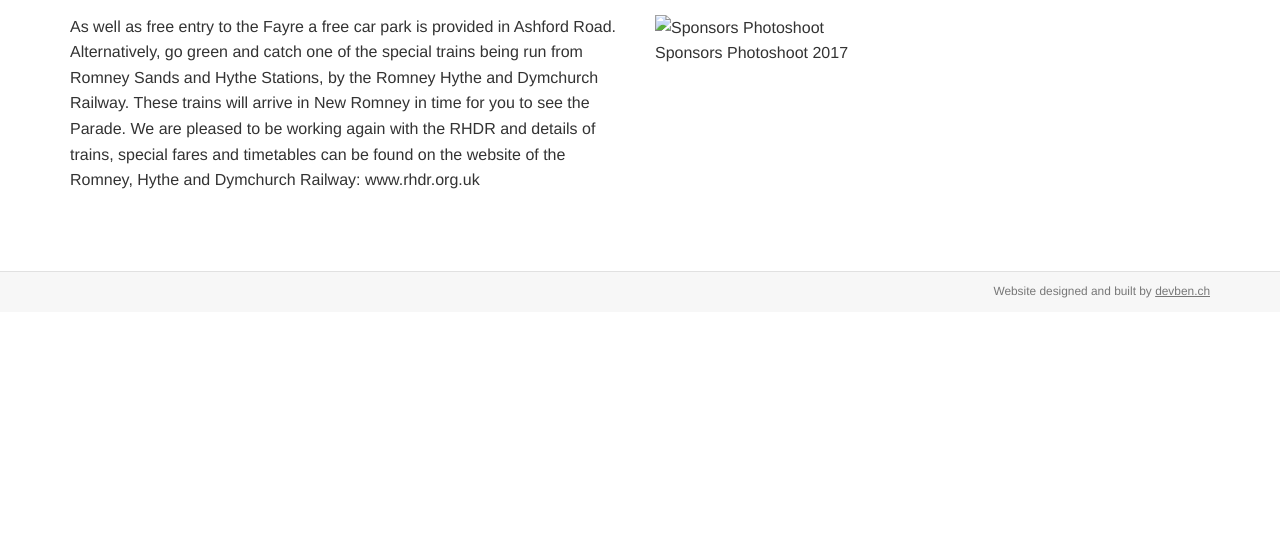
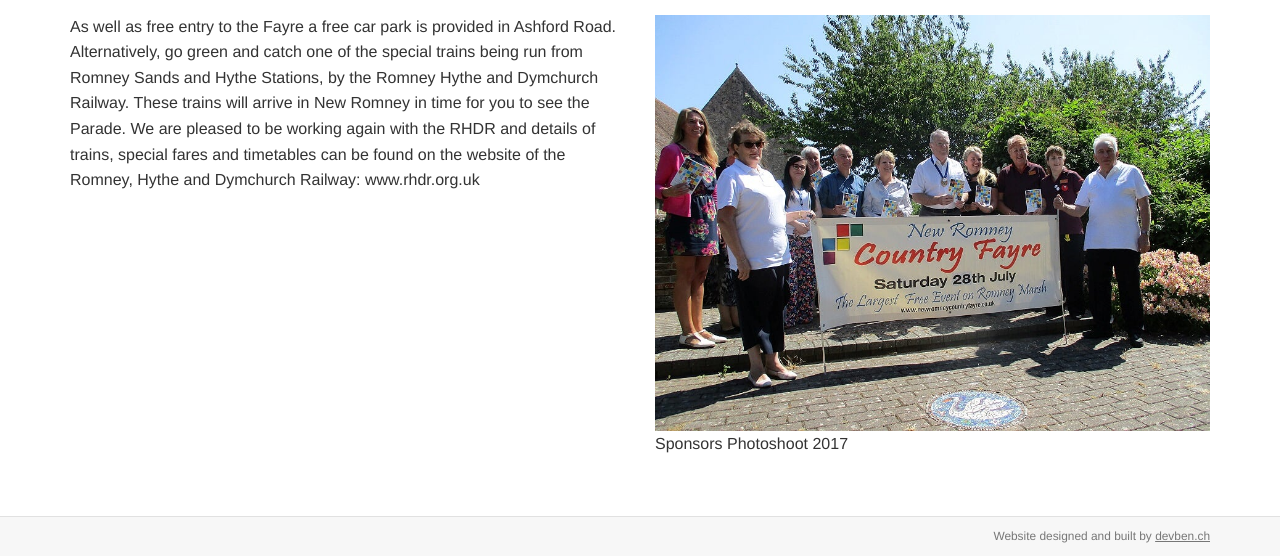
Before and after one commit to jodiedoubleday/newromney, a Jekyll site: the page built from index.md, in a window 1280 px wide. Shown: the part 588-1144 px from the top of the page. Built offline with Jekyll 4.4.1, drawn with Linux system fonts in a browser that asks for light colours; a script that is not in the unit is left out; before the commit the page ends 900 px from its top, so only the background shows below that.

Commit message:
fix typo

```diff
--- a/_layouts/landing.html
+++ b/_layouts/landing.html
@@ -18,7 +18,7 @@
           <iframe allowfullscreen="" frameborder="0" src="https://www.youtube.com/embed/dRjTIJevMX0?rel=0&amp;showinfo=0&amp;autohide=1"></iframe>
         </div>
         <figure>
-          <img src="{{ site.baseurl }}/assets/images/uplods/new-romney-fayre-launch-2.jpg" alt="Sponsors Photoshoot" class="img-responsive">
+          <img src="{{ site.baseurl }}/assets/images/uploads/new-romney-fayre-launch-2.jpg" alt="Sponsors Photoshoot" class="img-responsive">
           <figcaption>
             Sponsors Photoshoot 2017
           </figcaption>
```
